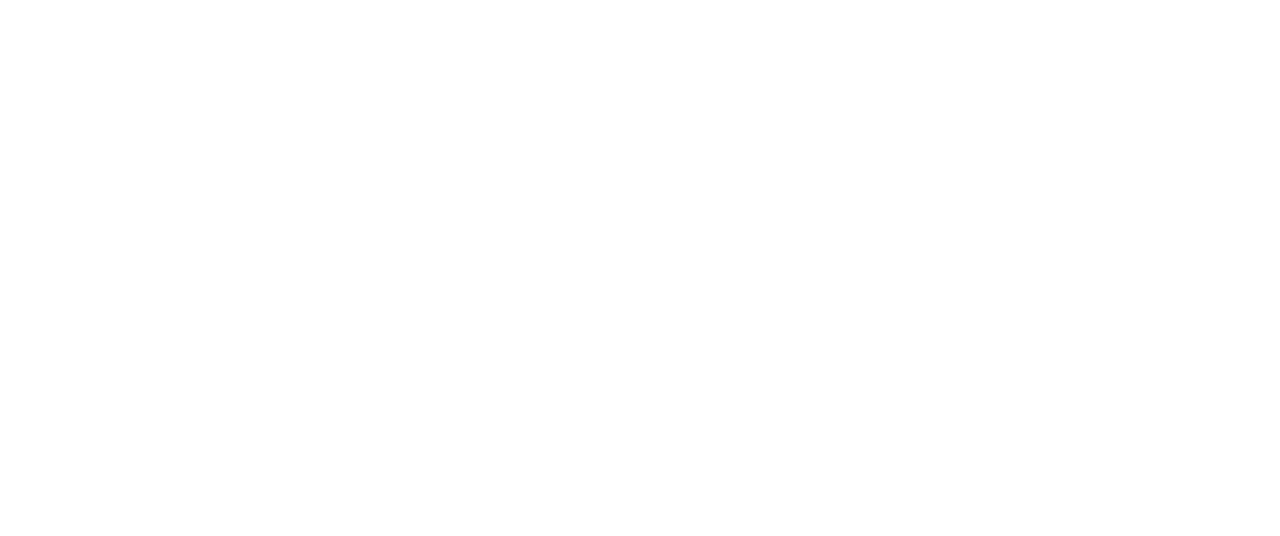
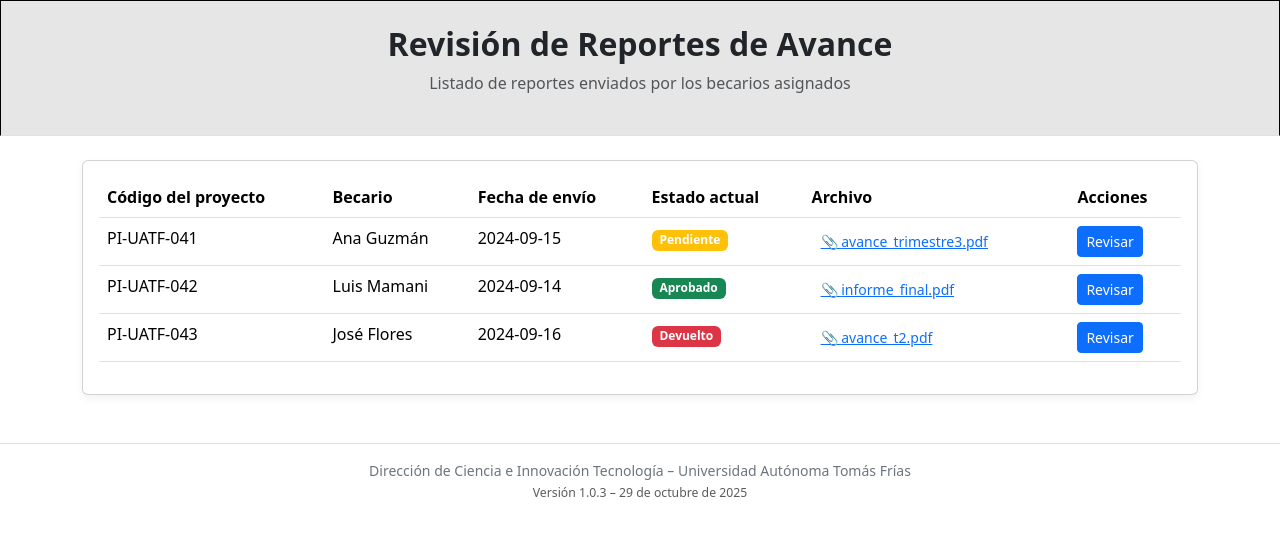
Before and after one commit to xacq/admintle, a React (Create React App) app: page /revisarreportes in a window 1280 px wide. Before the commit this address had no page. Shown: the top 536 px of the page. Built offline with nearby package versions, Linux system fonts and the light colour scheme.

Commit message:
revisar reportes añadido

```diff
--- a/src/App.js
+++ b/src/App.js
@@ -32,6 +32,7 @@ import ReportesAvance from './becario/ReportesAvance';
 import SubirReporte from "./becario/SubirReporte";
 import Observaciones from "./becario/Observaciones";
 import Calificaciones from "./becario/Calificaciones";
+import RevisarReportes from "./tutor/RevisarReportes";
 
 
 function App() {
@@ -70,6 +71,7 @@ function App() {
         <Route path="/observaciones" element={<Observaciones />} />
         <Route path="/calificaciones" element={<Calificaciones />} />
         <Route path="/listabecas" element={<ListaBecas />} />
+        <Route path="/revisarreportes" element={<RevisarReportes/>} />
       </Routes>
     </Router>
   );
--- /dev/null
+++ b/src/tutor/RevisarReportes.js
@@ -0,0 +1,252 @@
+// src/components/RevisarReportes.js
+
+import React, { useState } from 'react';
+import { Container, Card, Table, Badge, Button, Modal, Form, Alert } from 'react-bootstrap';
+import '.docente.css';
+
+// --- DATOS ESTÁTICOS DE EJEMPLO ---
+const reportesData = [
+  {
+    id: 1,
+    codigoProyecto: 'PI-UATF-041',
+    becario: 'Ana Guzmán',
+    fechaEnvio: '2024-09-15',
+    estado: 'Pendiente',
+    descripcion: 'Avance correspondiente al tercer trimestre. Se incluyen los resultados preliminares de las pruebas de rendimiento.',
+    archivoAdjunto: 'avance_trimestre3.pdf',
+    observaciones: ''
+  },
+  {
+    id: 2,
+    codigoProyecto: 'PI-UATF-042',
+    becario: 'Luis Mamani',
+    fechaEnvio: '2024-09-14',
+    estado: 'Aprobado',
+    descripcion: 'Informe final del proyecto con conclusiones y recomendaciones.',
+    archivoAdjunto: 'informe_final.pdf',
+    observaciones: 'Excelente trabajo. Conclusiones muy bien fundamentadas.'
+  },
+  {
+    id: 3,
+    codigoProyecto: 'PI-UATF-043',
+    becario: 'José Flores',
+    fechaEnvio: '2024-09-16',
+    estado: 'Devuelto',
+    descripcion: 'Avance del segundo trimestre.',
+    archivoAdjunto: 'avance_t2.pdf',
+    observaciones: 'Faltan los gráficos comparativos. Por favor, incluirlos en la próxima versión.'
+  }
+];
+
+const RevisarReportes = () => {
+  // --- ESTADO DEL COMPONENTE ---
+  const [reportes, setReportes] = useState(reportesData);
+  const [selectedReport, setSelectedReport] = useState(null);
+  const [showModal, setShowModal] = useState(false);
+  const [formData, setFormData] = useState({
+    observaciones: '',
+    estado: 'Pendiente'
+  });
+
+  // --- FUNCIONES AUXILIARES ---
+  const getEstadoVariant = (estado) => {
+    switch (estado) {
+      case 'Aprobado':
+        return 'success';
+      case 'Devuelto':
+        return 'danger';
+      case 'Pendiente':
+        return 'warning';
+      default:
+        return 'secondary';
+    }
+  };
+
+  // --- MANEJADORES DE EVENTOS ---
+  const handleRevisar = (reporte) => {
+    setSelectedReport(reporte);
+    setFormData({
+      observaciones: reporte.observaciones || '',
+      estado: reporte.estado
+    });
+    setShowModal(true);
+  };
+
+  const handleCloseModal = () => {
+    setShowModal(false);
+    setSelectedReport(null);
+  };
+
+  const handleFormChange = (e) => {
+    const { name, value } = e.target;
+    setFormData({
+      ...formData,
+      [name]: value
+    });
+  };
+
+  const handleGuardarRevision = () => {
+    if (!selectedReport) return;
+
+    // Actualizar el reporte en la lista
+    setReportes(reportes.map(reporte =>
+      reporte.id === selectedReport.id
+        ? { ...reporte, estado: formData.estado, observaciones: formData.observaciones }
+        : reporte
+    ));
+
+    alert('Revisión guardada correctamente.');
+    handleCloseModal();
+  };
+
+  const handleDescargarArchivo = (archivo) => {
+    alert(`Descargando archivo: ${archivo} (simulación)`);
+  };
+
+  return (
+    <div className="revisar-reportes-wrapper">
+      {/* Encabezado */}
+      <header className="revisar-reportes-header text-center py-4 border-bottom">
+        <Container>
+          <h1 className="h2 fw-bold">Revisión de Reportes de Avance</h1>
+          <p className="text-muted">Listado de reportes enviados por los becarios asignados</p>
+        </Container>
+      </header>
+
+      <Container className="py-4">
+        {/* 1. Tabla de reportes recibidos */}
+        <Card>
+          <Card.Body>
+            <Table responsive hover>
+              <thead>
+                <tr>
+                  <th>Código del proyecto</th>
+                  <th>Becario</th>
+                  <th>Fecha de envío</th>
+                  <th>Estado actual</th>
+                  <th>Archivo</th>
+                  <th>Acciones</th>
+                </tr>
+              </thead>
+              <tbody>
+                {reportes.map((reporte) => (
+                  <tr key={reporte.id}>
+                    <td>{reporte.codigoProyecto}</td>
+                    <td>{reporte.becario}</td>
+                    <td>{reporte.fechaEnvio}</td>
+                    <td>
+                      <Badge bg={getEstadoVariant(reporte.estado)}>
+                        {reporte.estado}
+                      </Badge>
+                    </td>
+                    <td>
+                      <Button
+                        variant="link"
+                        size="sm"
+                        onClick={() => handleDescargarArchivo(reporte.archivoAdjunto)}
+                      >
+                        📎 {reporte.archivoAdjunto}
+                      </Button>
+                    </td>
+                    <td>
+                      <Button
+                        variant="primary"
+                        size="sm"
+                        onClick={() => handleRevisar(reporte)}
+                      >
+                        Revisar
+                      </Button>
+                    </td>
+                  </tr>
+                ))}
+              </tbody>
+            </Table>
+          </Card.Body>
+        </Card>
+      </Container>
+
+      {/* 2. Panel de revisión (Modal) */}
+      <Modal show={showModal} onHide={handleCloseModal} size="lg">
+        {selectedReport && (
+          <>
+            <Modal.Header closeButton>
+              <Modal.Title>Revisar Reporte - {selectedReport.codigoProyecto}</Modal.Title>
+            </Modal.Header>
+            <Modal.Body>
+              <Form>
+                <Form.Group className="mb-3">
+                  <Form.Label><strong>Becario:</strong></Form.Label>
+                  <p>{selectedReport.becario}</p>
+                </Form.Group>
+                <Form.Group className="mb-3">
+                  <Form.Label><strong>Fecha de envío:</strong></Form.Label>
+                  <p>{selectedReport.fechaEnvio}</p>
+                </Form.Group>
+                <Form.Group className="mb-3">
+                  <Form.Label><strong>Descripción del reporte:</strong></Form.Label>
+                  <p>{selectedReport.descripcion}</p>
+                </Form.Group>
+                <Form.Group className="mb-3">
+                  <Form.Label><strong>Archivo adjunto:</strong></Form.Label>
+                  <p>
+                    <Button
+                      variant="link"
+                      size="sm"
+                      onClick={() => handleDescargarArchivo(selectedReport.archivoAdjunto)}
+                    >
+                      📎 {selectedReport.archivoAdjunto}
+                    </Button>
+                  </p>
+                </Form.Group>
+                <hr />
+                <Form.Group className="mb-3">
+                  <Form.Label><strong>Observaciones para el becario:</strong></Form.Label>
+                  <Form.Control
+                    as="textarea"
+                    rows={4}
+                    name="observaciones"
+                    value={formData.observaciones}
+                    onChange={handleFormChange}
+                    placeholder="Escriba aquí sus comentarios y sugerencias..."
+                  />
+                </Form.Group>
+                <Form.Group className="mb-3">
+                  <Form.Label><strong>Seleccionar estado:</strong></Form.Label>
+                  <Form.Select
+                    name="estado"
+                    value={formData.estado}
+                    onChange={handleFormChange}
+                  >
+                    <option value="Pendiente">🕓 Pendiente</option>
+                    <option value="Aprobado">✅ Aprobado</option>
+                    <option value="Devuelto">⚠️ Devuelto</option>
+                  </Form.Select>
+                </Form.Group>
+              </Form>
+            </Modal.Body>
+            <Modal.Footer>
+              <Button variant="secondary" onClick={handleCloseModal}>
+                Cancelar
+              </Button>
+              <Button variant="primary" onClick={handleGuardarRevision}>
+                Guardar revisión
+              </Button>
+            </Modal.Footer>
+          </>
+        )}
+      </Modal>
+
+      {/* Pie de página institucional */}
+      <footer className="revisar-reportes-footer text-center py-3 mt-4 border-top">
+        <p className="mb-0">
+          Dirección de Ciencia e Innovación Tecnología – Universidad Autónoma Tomás Frías
+        </p>
+        <small className="text-muted">
+          Versión 1.0.3 – {new Date().toLocaleDateString('es-BO', { year: 'numeric', month: 'long', day: 'numeric' })}
+        </small>
+      </footer>
+    </div>
+  );
+};
+
+export default RevisarReportes;
--- a/src/tutor/docente.css
+++ b/src/tutor/docente.css
@@ -1086,6 +1086,50 @@ header img{
   margin-bottom: 0.25rem;
 }
 
+/* src/components/RevisarReportes.css */
+
+.revisar-reportes-wrapper {
+  background-color: #f8f9fa;
+  min-height: 100vh;
+  display: flex;
+  flex-direction: column;
+}
+
+/* Encabezado */
+.revisar-reportes-header {
+  background-color: #ffffff;
+  box-shadow: 0 2px 4px rgba(0,0,0,0.05);
+}
+
+.revisar-reportes-header h1 {
+  color: #343a40;
+}
+
+/* Tarjeta principal */
+.card {
+  border: none;
+  border-radius: 8px;
+  box-shadow: 0 4px 8px rgba(0,0,0,0.05);
+}
+
+/* Estilo de la tabla */
+.table th {
+  border-top: none;
+  font-weight: 600;
+  color: #495057;
+}
+
+/* Footer */
+.revisar-reportes-footer {
+  background-color: #ffffff;
+  margin-top: auto;
+  color: #6c757d;
+}
+
+.revisar-reportes-footer p {
+  margin-bottom: 0.25rem;
+}
+
 /* Responsive */
 @media (max-width: 768px) {
   .controls-bar {
```
Also changed, not shown: 1 other file (tests, documents, lock files or other folders).
